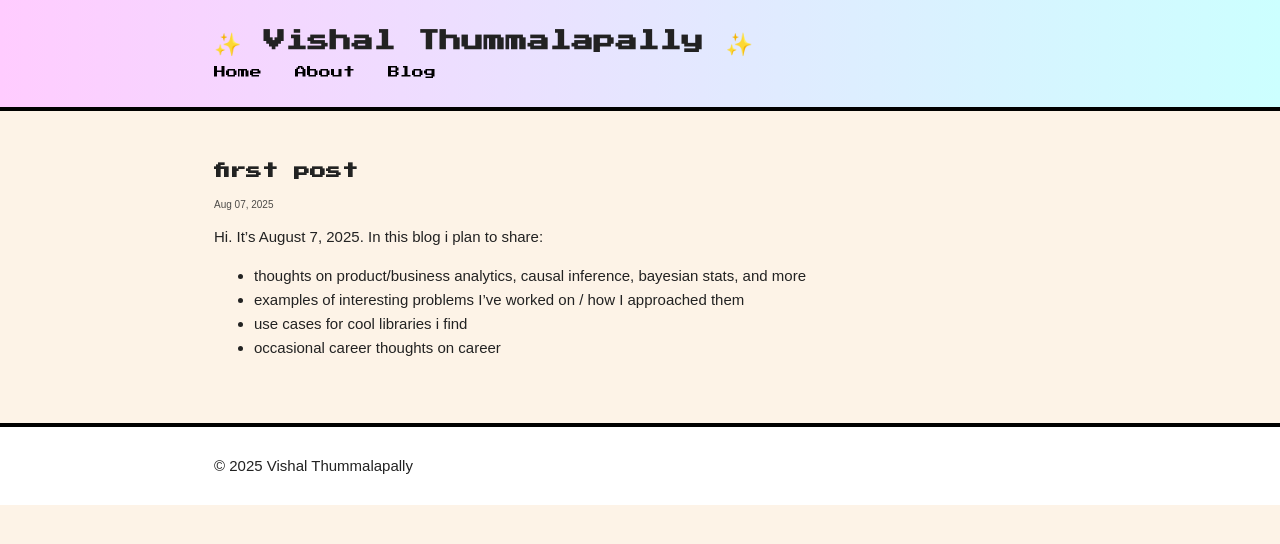
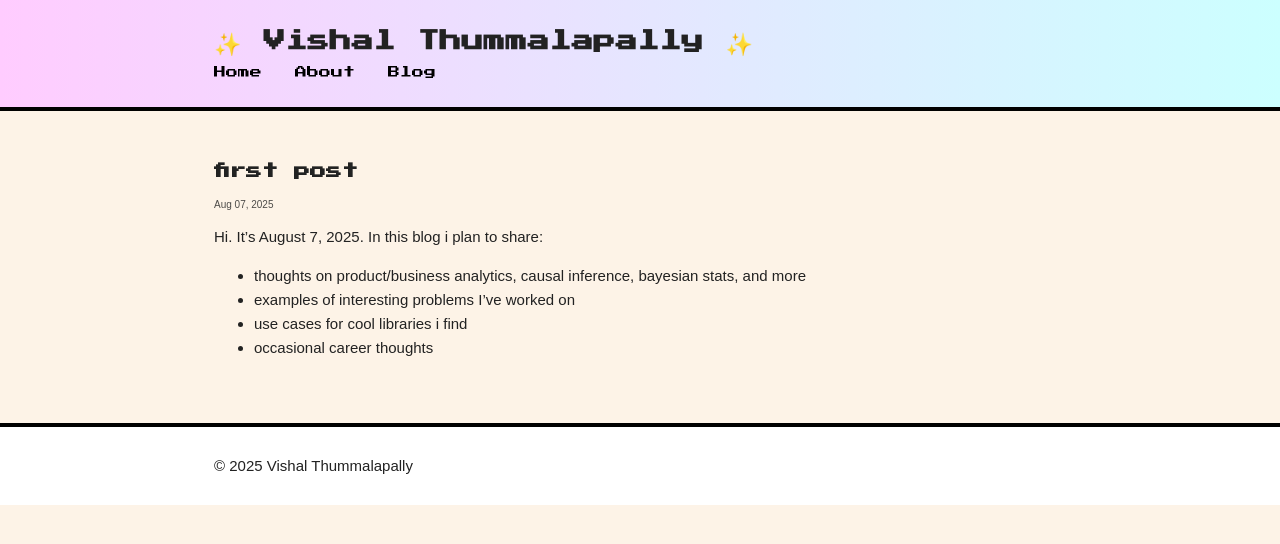
Before and after one commit to vishalthatsme/vishalthatsme.github.io, a Jekyll site: the page built from _posts/2025-08-07-welcome.md, in a window 1280 px wide. Shown: the top 544 px of the page. Built offline with Jekyll 4.4.1, drawn with Linux system fonts in a browser that asks for light colours.

Commit message:
Update 2025-08-07-welcome.md

```diff
--- a/_posts/2025-08-07-welcome.md
+++ b/_posts/2025-08-07-welcome.md
@@ -7,6 +7,6 @@ date: 2025-08-07
 Hi. It's August 7, 2025. In this blog i plan to share:
 
 - thoughts on product/business analytics, causal inference, bayesian stats, and more
-- examples of interesting problems I’ve worked on / how I approached them
+- examples of interesting problems I’ve worked on
 - use cases for cool libraries i find
-- occasional career thoughts on career
+- occasional career thoughts
```
